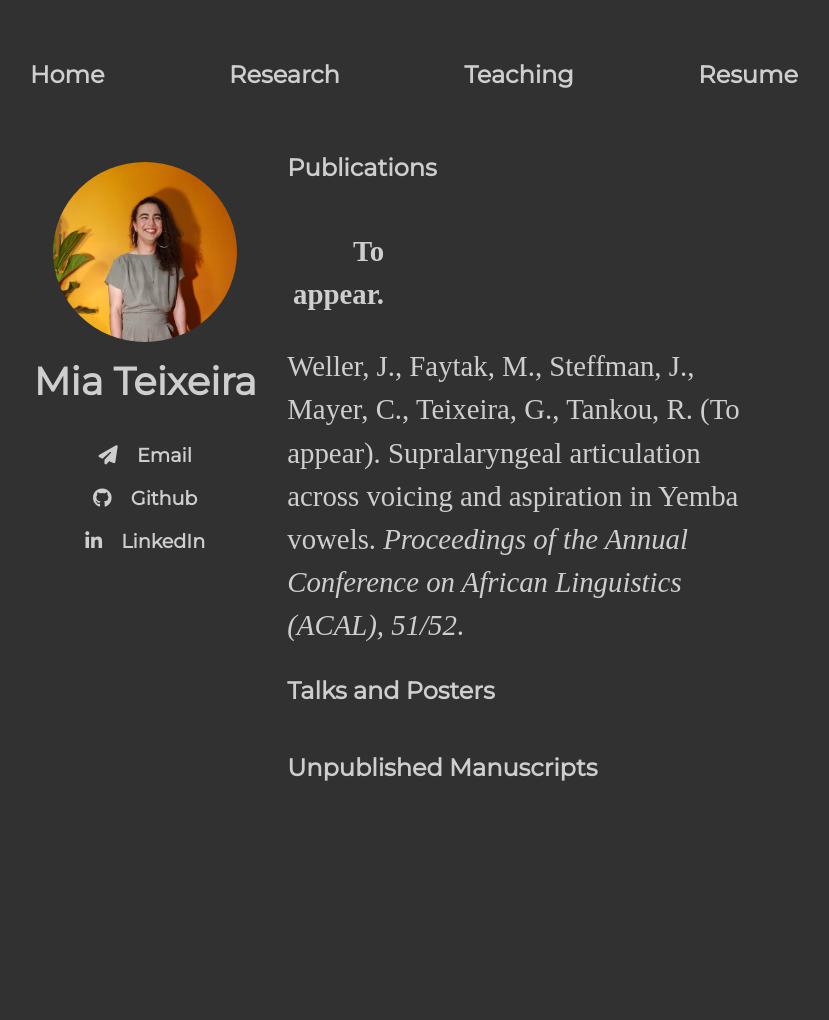
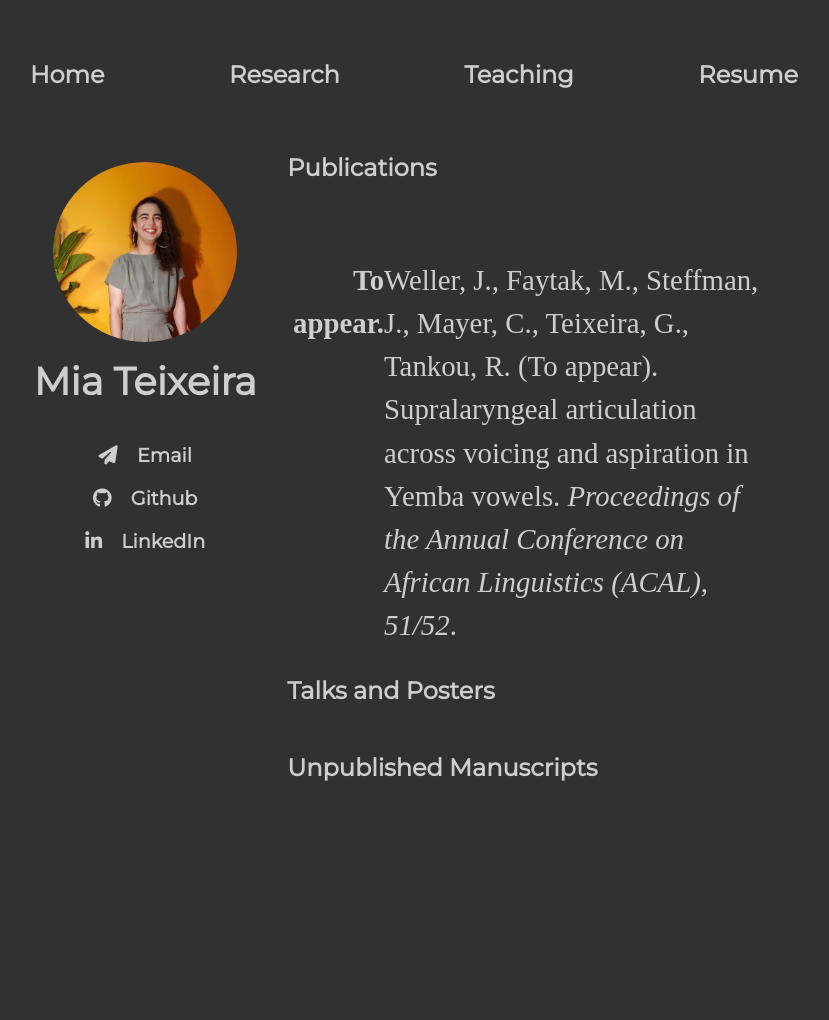
Before and after one commit to miateixeira/miateixeira.github.io, a Jekyll site: the page built from research/index.html, in a window 1280 px wide. Shown: the whole page, without its empty margins (226-1055 px from the left). Built offline with Jekyll 4.4.1, drawn with Linux system fonts in a browser that asks for light colours; nearby versions of some CDN libraries.

Commit message:
made bib-entry a table

```diff
--- a/css/main.css
+++ b/css/main.css
@@ -148,14 +148,17 @@ p.course-detail {
 .bib-entry {
   width: 100%;
   font-size: 1.2em;
+  display: table-row;
 }
 
 .bib-year {
   text-align: right;
   font-weight: bold;
   width: 20%;
+  display: table-cell;
 }
 
 .bib-info {
   text-align: left;
+  display: table-cell;
 }
```
